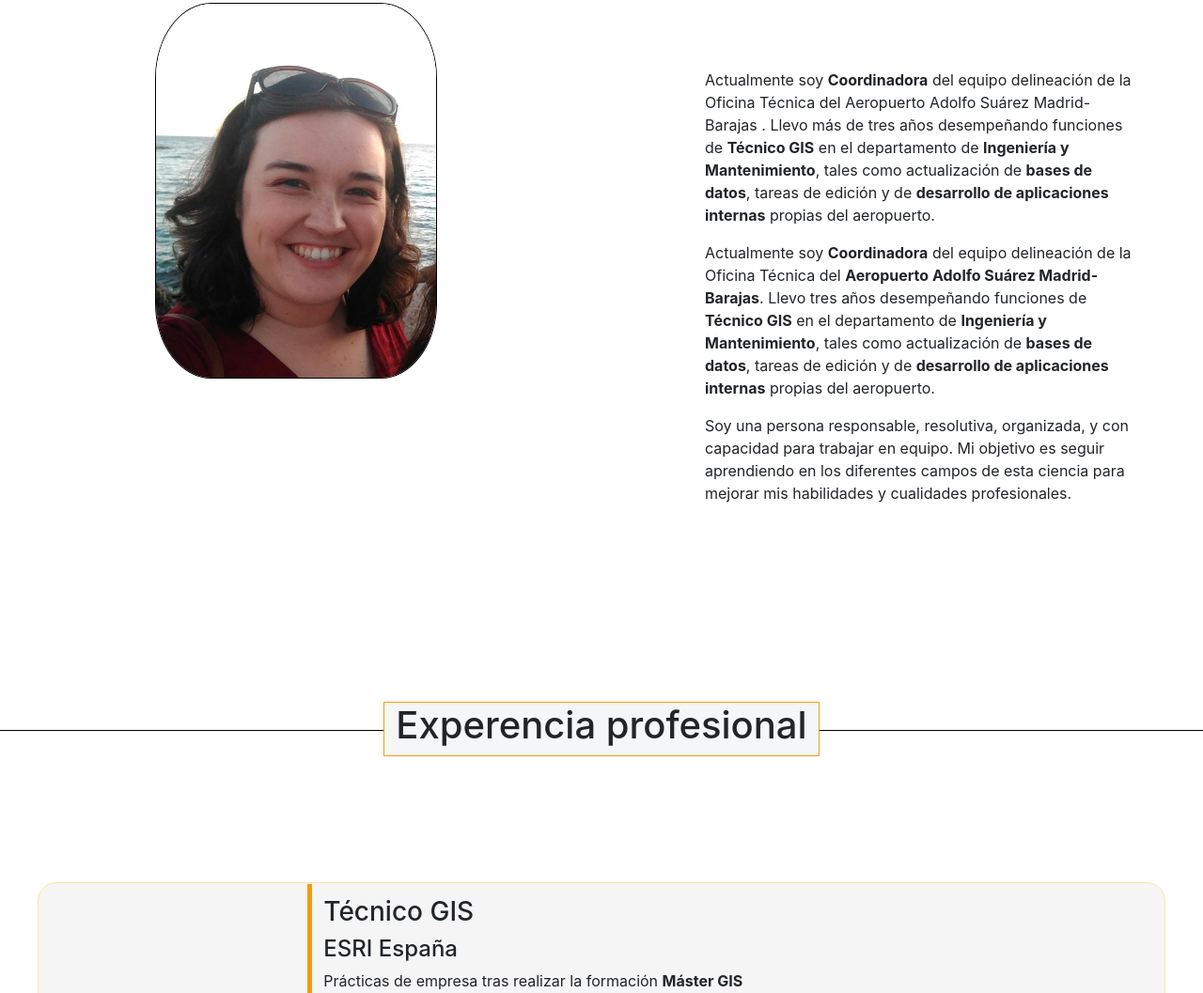
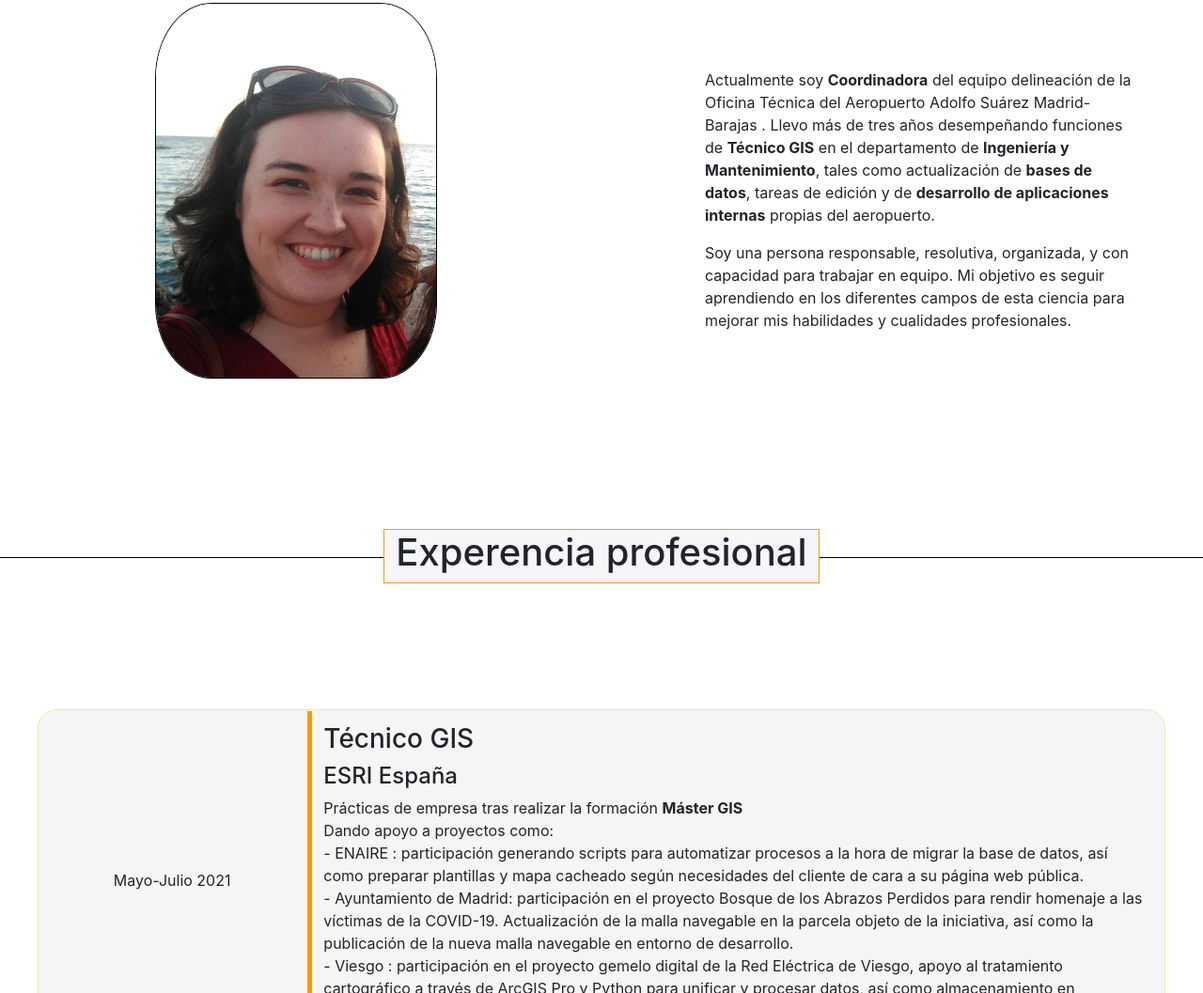
Before and after one commit to RocioBastia/CV_RocioBastiaSanchez, a plain HTML site: page index.html in a window 1280 px wide. Shown: the part 909-1966 px from the top of the page at 94% size. Drawn offline with nearby package versions, Linux system fonts and the light colour scheme.

Commit message:
Update index.html

```diff
--- a/index.html
+++ b/index.html
@@ -54,8 +54,6 @@
                 <div class="textoperfil">
 
                     <p>Actualmente soy <b>Coordinadora</b> del equipo delineación de la Oficina Técnica del </b>Aeropuerto Adolfo Suárez Madrid-Barajas </b>. Llevo más de tres años desempeñando funciones de <b>Técnico GIS</b> en el departamento de <b>Ingeniería y Mantenimiento</b>, tales como actualización de <b>bases de datos</b>, tareas de edición y de <b>desarrollo de aplicaciones internas</b> propias del aeropuerto.</p>
-
-                    <p>Actualmente soy <b>Coordinadora</b> del equipo delineación de la Oficina Técnica del <b>Aeropuerto Adolfo Suárez Madrid-Barajas</b>. Llevo tres años desempeñando funciones de <b>Técnico GIS</b> en el departamento de <b>Ingeniería y Mantenimiento</b>, tales como actualización de <b>bases de datos</b>, tareas de edición y de <b>desarrollo de aplicaciones internas</b> propias del aeropuerto.</p>
 
                     <p>Soy una persona responsable, resolutiva, organizada, y con capacidad para trabajar en equipo. Mi objetivo es seguir aprendiendo en los diferentes campos de esta ciencia para mejorar mis habilidades y cualidades profesionales.</p>
                 </div>
```
